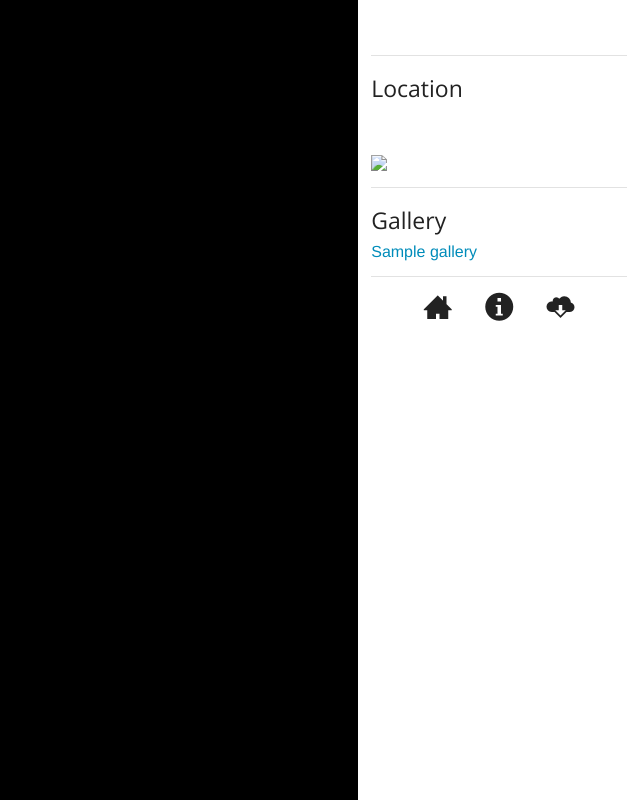
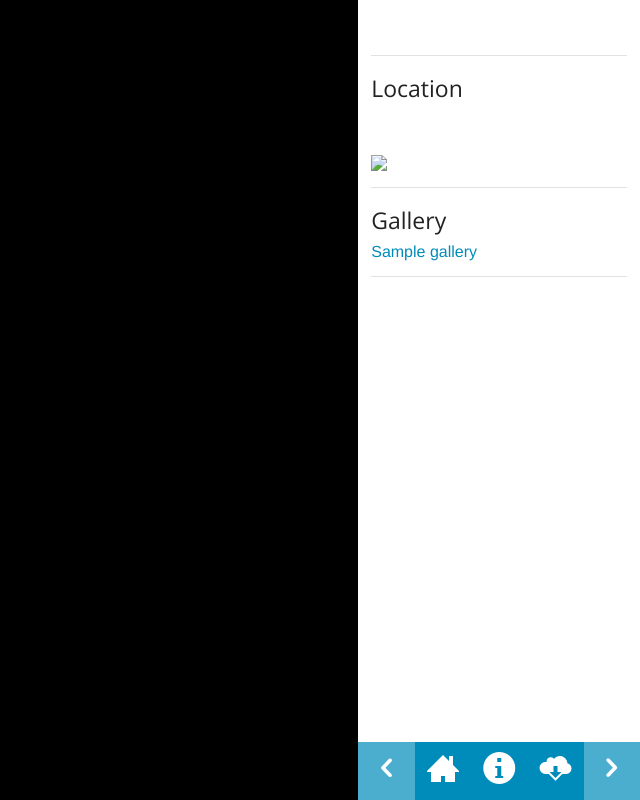
Before and after one commit to jaredhaight/photosandtext2, a Flask app: page /gallery/1/photo/1 in a window 1280 px wide. Shown: the whole page, without its empty margins (640-1280 px from the left). Run offline with Flask 2, Linux system fonts and the light colour scheme; tables that the repository leaves empty hold one stand-in row (values such as "Sample post"); some libraries are stand-ins or nearby versions.

Commit message:
Pretty buttons

```diff
--- a/photosandtext2/static/css/styles.css
+++ b/photosandtext2/static/css/styles.css
@@ -211,11 +211,6 @@ h2 {
 .photo-view-sidebar-exif {
     display: none;
     color: #808080;
-    border-top: #e2e2e2;
-    border-top-style: solid;
-    border-top-width: 1px;
-    margin-top: 1em;
-    padding-top: 1em;
 }
 
 .photo-view-sidebar-exif p {
@@ -223,15 +218,20 @@ h2 {
 }
 
 .photoNav {
+    font-size: 0;
+    position: absolute;
     margin-top: 30px;
+    left: 0;
+    right: 0
 }
 
-.photo-view-sidebar button {
-    width: 98%;
-}
-
-.photoNav icon {
-    font-size: 3em;
+.photo-nav-button {
+    width: 20%;
+    text-align: center;
+    display: inline-block;
+    font-size: 32px;
+    padding: 10px;
+    margin: 0;
 }
 
 /* Login Page */
@@ -457,8 +457,9 @@ h2 {
 
     .photoNav {
         position: fixed;
-        bottom: 10px;
-        left: 79%;
-        width: 20%;
+        bottom: 0;
+        left: inherit;
+        right: 0;
+        width: 22%;
     }
 }
--- a/photosandtext2/templates/photo_view.html
+++ b/photosandtext2/templates/photo_view.html
@@ -29,9 +29,7 @@
         <a href="{{ url_for('gallery_view', gallery_id=photo.gallery.id) }}">{{ photo.gallery.name }}</a>
       </section>
       <section class="photo-view-sidebar-icons">
-        <icon class="icon-home"></icon>
-        <icon class="icon-info"></icon>
-        <icon class="icon-cloud-download small-centered"></icon>
+
       </section>
       <section class="photo-view-sidebar-exif">
         <h4>EXIF Info</h4>
@@ -41,14 +39,46 @@
         <p>ISO: {{ photo.exif_iso }}</p>
         <p>Shutter {{ photo.exif_shutter }}</p>
       </section>
-      <div class="photoNav">
-          {% if photos.has_prev %}
-          <a href="{{ url_for('gallery_photo_view',gallery_id=photos.prev().items[0].gallery.id, gallery_pos=photos.prev().items[0].gallery_pos) }}"><icon class="icon-arrow-left left"></icon></a>
-          {% endif %}
-          {% if photos.has_next %}
-          <a href="{{ url_for('gallery_photo_view',gallery_id=photos.next().items[0].gallery.id, gallery_pos=photos.next().items[0].gallery_pos) }}"><icon class="icon-arrow-right right"></icon></a>
-          {% endif %}
-      </div>
+      <section class="photoNav">
+        {% if photos.has_prev %}
+        <a href="{{ url_for('gallery_photo_view',gallery_id=photos.prev().items[0].gallery.id, gallery_pos=photos.prev().items[0].gallery_pos) }}">
+          <button class="photo-nav-button">
+          <icon class="icon-arrow-left"></icon>
+          </button>
+        </a>
+        {% else %}
+          <button class="photo-nav-button disabled">
+            <icon class="icon-arrow-left"></icon>
+          </button>
+        {% endif %}
+        <a href="/">
+          <button class="photo-nav-button">
+            <icon class="icon-home"></icon>
+          </button>
+        </a>
+        <a href="#">
+          <button class="photo-nav-button">
+            <icon class="icon-info"></icon>
+          </button>
+        </a>
+        <a href="download">
+          <button class="photo-nav-button">
+            <icon class="icon-cloud-download small-centered"></icon>
+          </button>
+        </a>
+        </button>
+        {% if photos.has_next %}
+        <a href="{{ url_for('gallery_photo_view',gallery_id=photos.next().items[0].gallery.id, gallery_pos=photos.next().items[0].gallery_pos) }}">
+          <button class="photo-nav-button">
+            <icon class="icon-arrow-right"></icon>
+          </button>
+        </a>
+        {% else %}
+          <button class="photo-nav-button disabled">
+            <icon class="icon-arrow-right"></icon>
+          </button>
+        {% endif %}
+      </section>
     </div>
   </div>
 </div>
```
